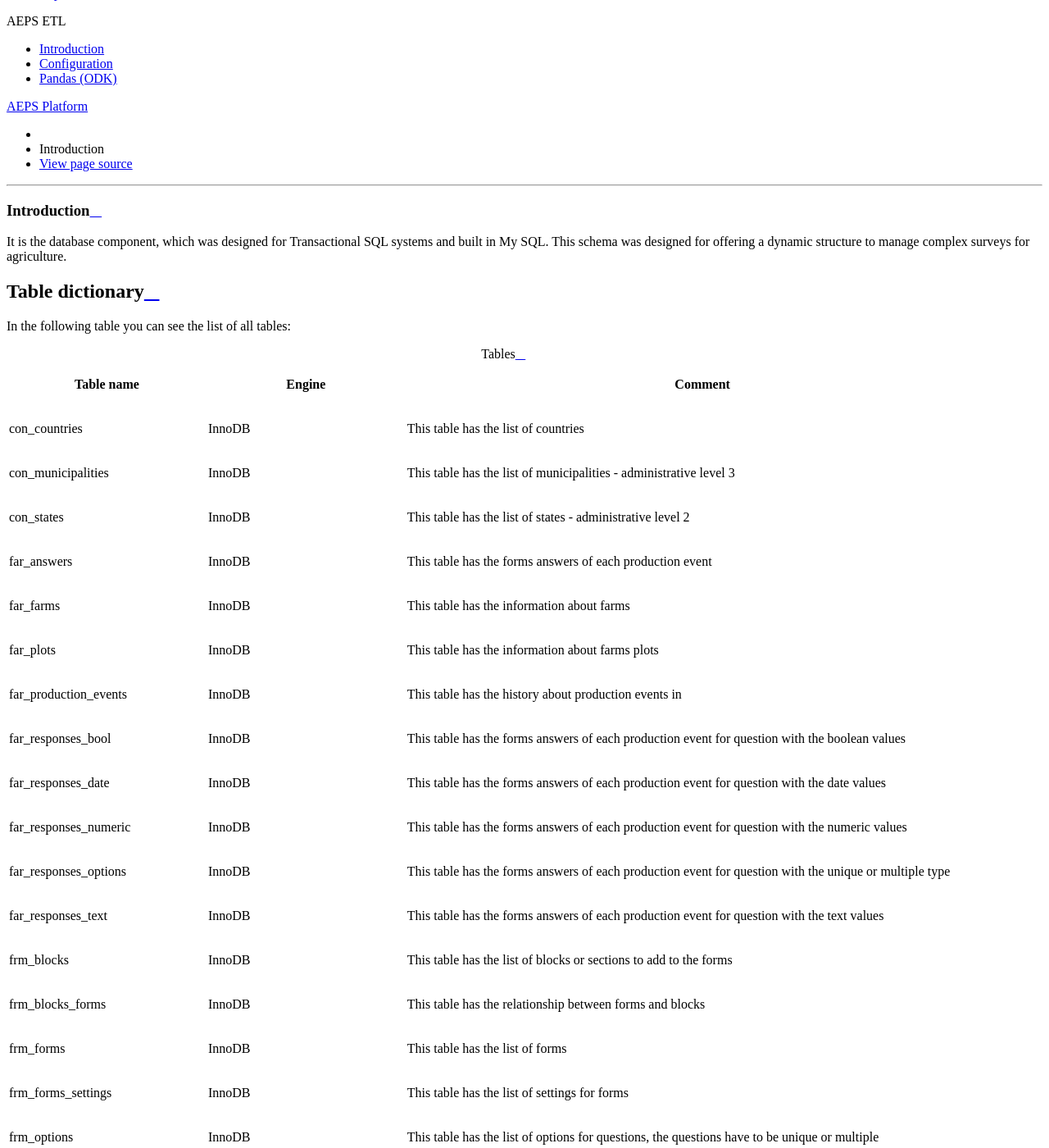
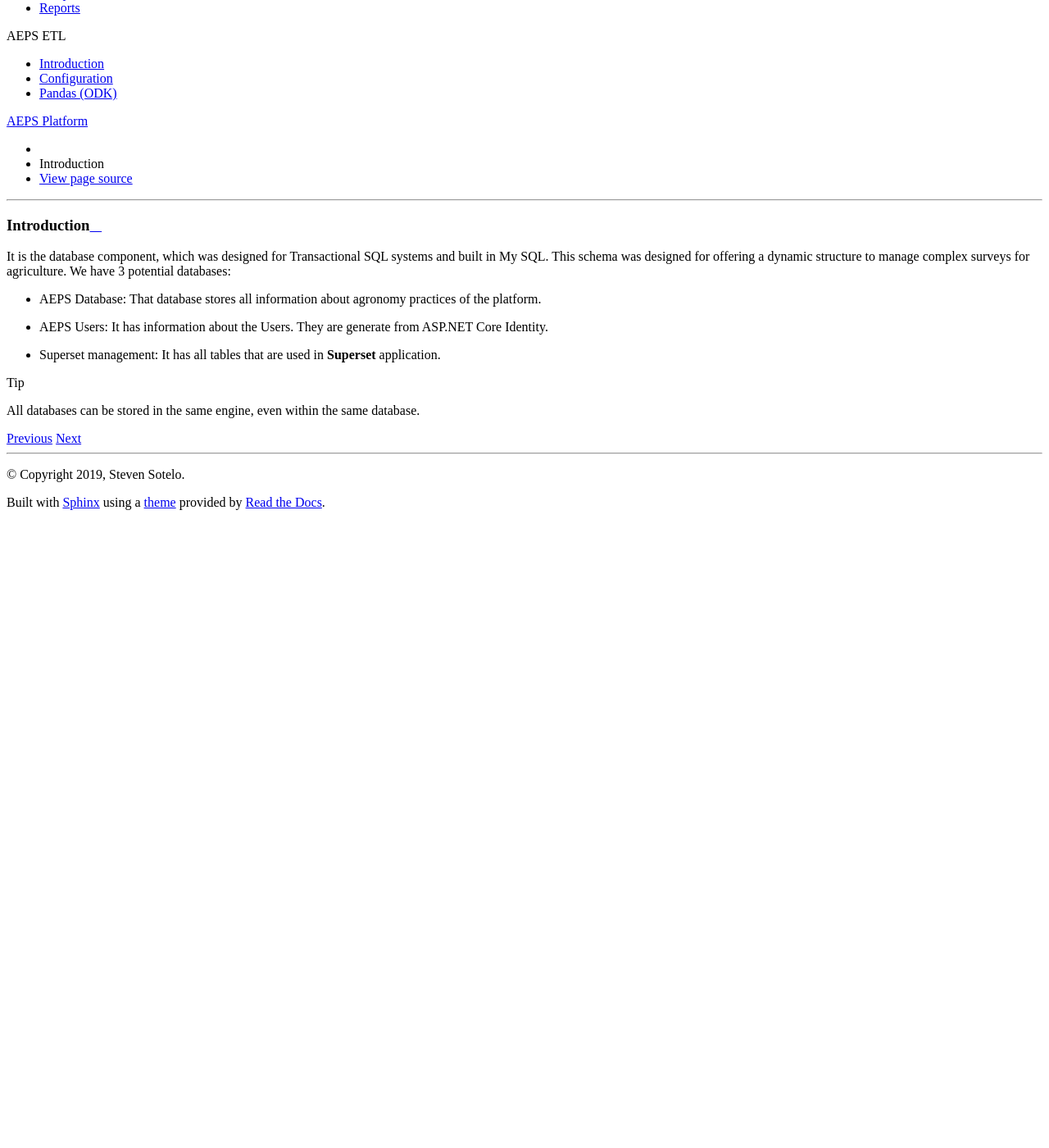
Before and after one commit to stevensotelo/aeps_platform_docs, a Sphinx documentation site: the page built from docs/source/database.rst, in a window 1280 px wide and 1400 px high, scrolled down 444 px. Shown: the whole window at 82% size. Built offline with Sphinx 7.4.7 and the Read the Docs theme 2.0.0, drawn with Linux system fonts in a browser that asks for light colours; after the commit the page ends 1074 px from its top, so only the background shows below that; some of the changed text lies outside the part shown.

Commit message:
working in database

```diff
--- a/docs/source/database.rst
+++ b/docs/source/database.rst
@@ -3,35 +3,11 @@
 
 It is the database component, which was designed for Transactional SQL systems and built in My SQL.
 This schema was designed for offering a dynamic structure to manage complex surveys for agriculture.
+We have 3 potential databases:
 
-Table dictionary
-----------------
+* AEPS Database: That database stores all information about agronomy practices of the platform.
+* AEPS Users: It has information about the Users. They are generate from ASP.NET Core Identity.
+* Superset management: It has all tables that are used in **Superset** application.
 
-In the following table you can see the list of all tables:
-
-.. csv-table:: Tables
-  :header: "Table name", "Engine", "Comment"
-  :widths: 20, 20, 60
-
-  "con_countries","InnoDB","This table has the list of countries"
-  "con_municipalities","InnoDB","This table has the list of municipalities - administrative level 3"
-  "con_states","InnoDB","This table has the list of states - administrative level 2"
-  "far_answers","InnoDB","This table has the forms answers of each production event"
-  "far_farms","InnoDB","This table has the information about farms"
-  "far_plots","InnoDB","This table has the information about farms plots"
-  "far_production_events","InnoDB","This table has the history about production events in"
-  "far_responses_bool","InnoDB","This table has the forms answers of each production event for question with the boolean values"
-  "far_responses_date","InnoDB","This table has the forms answers of each production event for question with the date values"
-  "far_responses_numeric","InnoDB","This table has the forms answers of each production event for question with the numeric values"
-  "far_responses_options","InnoDB","This table has the forms answers of each production event for question with the unique or multiple type"
-  "far_responses_text","InnoDB","This table has the forms answers of each production event for question with the text values"
-  "frm_blocks","InnoDB","This table has the list of blocks or sections to add to the forms"
-  "frm_blocks_forms","InnoDB","This table has the relationship between forms and blocks"
-  "frm_forms","InnoDB","This table has the list of forms"
-  "frm_forms_settings","InnoDB","This table has the list of settings for forms"
-  "frm_options","InnoDB","This table has the list of options for questions, the questions have to be unique or multiple"
-  "frm_questions","InnoDB","This table has the list of questions for the forms"
-  "frm_questions_rules","InnoDB","This table has the list of rules for each question. A rule depends of the application in where is gonna be validated"
-  "soc_associations","InnoDB","This table has the information about associations"
-  "soc_people","InnoDB","This table has the information about people. It has personal information about farmers and technical assistans"
-  "soc_technical_assistants","InnoDB","This table has the information about who people are technical assistants"
+.. tip::
+  All databases can be stored in the same engine, even within the same database.
--- a/docs/source/index.rst
+++ b/docs/source/index.rst
@@ -28,6 +28,8 @@
   :caption: AEPS Database
 
   database
+  database-aeps
+  database-aspnet
 
 .. toctree::
   :hidden:
```
Also changed, not shown: docs/source/database-aeps.rst (added, +57 -0 lines), docs/source/database-aspnet.rst (added, +11 -0 lines), docs/source/_static/img/database/erm-aspnet.png (added), docs/source/_static/img/database/erm.png (added).
